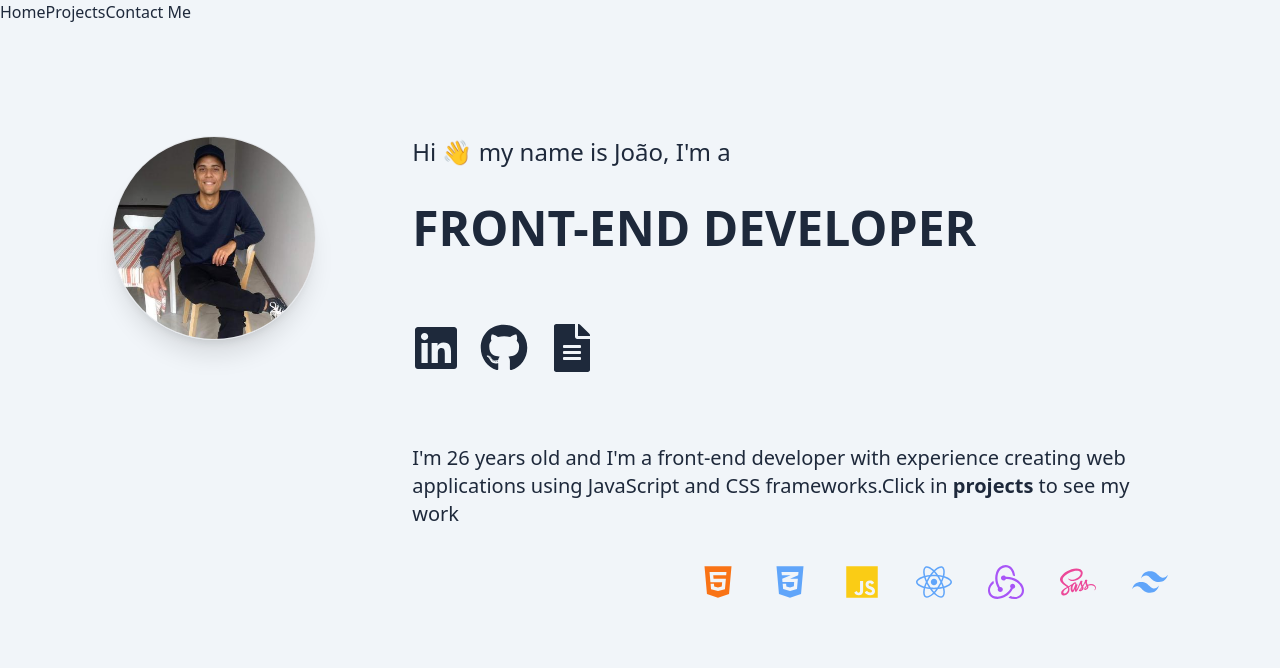
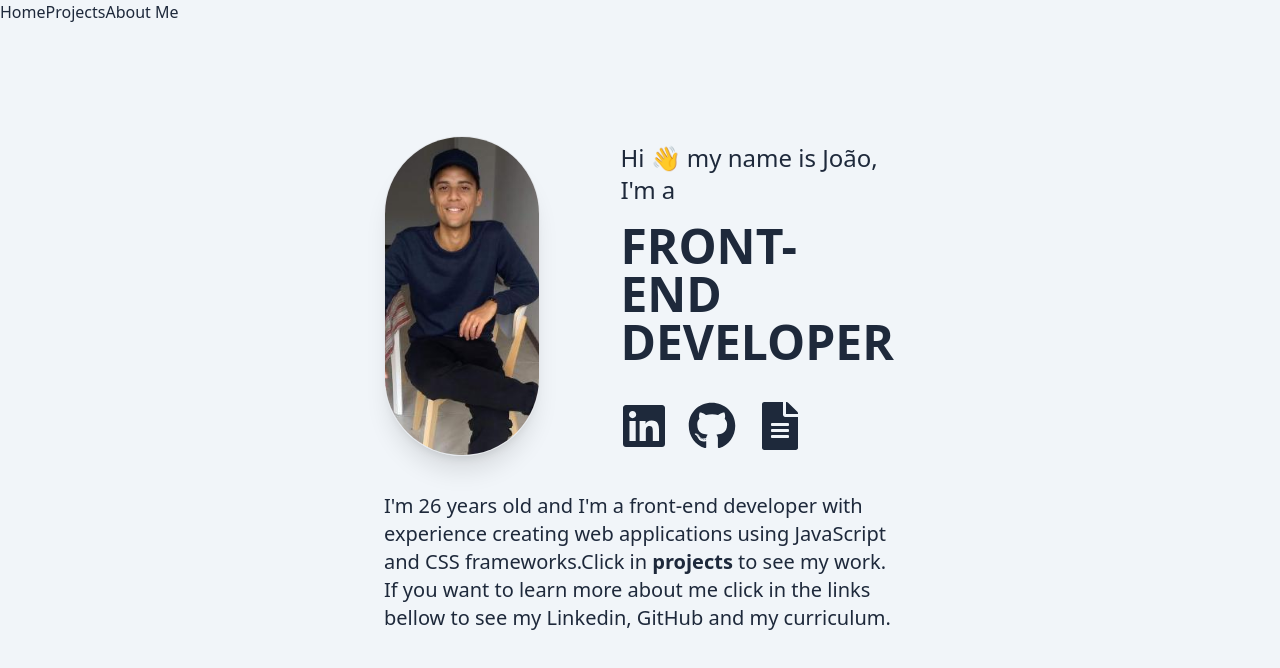
Before and after one commit to Jaoovit/portfolio, a React (Vite) app: page / in a window 1280 px wide. Shown: the top 668 px of the page. Built offline with nearby package versions, Linux system fonts and the light colour scheme.

Commit message:
set the image format in the homepage

```diff
--- a/src/components/Navbar.jsx
+++ b/src/components/Navbar.jsx
@@ -5,7 +5,7 @@ const Navbar = () => {
     <div>
       <Link to='/'>Home</Link>
       <Link to='/projects'>Projects</Link>
-      <Link to='/contact'>Contact Me</Link>
+      <Link to='/about'>About Me</Link>
     </div>
   )
 }
--- a/src/main.jsx
+++ b/src/main.jsx
@@ -10,7 +10,7 @@ import './index.css'
 import App from './App'
 import Home from './pages/Home'
 import Projects from './pages/Projects'
-import Contact from './pages/Contact'
+import About from './pages/About'
 
 ReactDOM.createRoot(document.getElementById('root')).render(
   <React.StrictMode>
@@ -19,7 +19,7 @@ ReactDOM.createRoot(document.getElementById('root')).render(
         <Route element={<App />}>
           <Route path='/' element={<Home />}></Route>
           <Route path='/projects' element={<Projects />}></Route>
-          <Route path='/contact' element={<Contact />}></Route>
+          <Route path='/about' element={<About />}></Route>
         </Route>
       </Routes>
     </BrowserRouter>
--- /dev/null
+++ b/src/pages/About.jsx
@@ -0,0 +1,29 @@
+import { FaHtml5,
+         FaCss3Alt,
+         FaReact,
+         FaSass } from "react-icons/fa";
+
+import { IoLogoJavascript } from "react-icons/io5";
+import { RiTailwindCssFill } from "react-icons/ri";
+import { SiRedux } from "react-icons/si";
+
+const About = () => {
+  return (
+    <div>
+      <div>
+          <img className="object-cover border rounded-full shadow-xl" src="src/assets/profile.jpeg" alt="image description"/>
+      </div>
+      <div className="flex text-4xl gap-9 justify-end">
+          <FaHtml5 className="text-orange-500"/>
+          <FaCss3Alt className="text-blue-400"/>
+          <IoLogoJavascript className="text-yellow-400"/>
+          <FaReact className="text-blue-400"/>
+          <SiRedux className="text-purple-500"/>
+          <FaSass className="text-pink-500"/>
+          <RiTailwindCssFill className="text-blue-400"/>
+      </div>
+    </div>
+  )
+}
+
+export default About
--- a/src/pages/Contact.jsx
+++ /dev/null
@@ -1,9 +0,0 @@
-const Contact = () => {
-  return (
-    <div>
-
-    </div>
-  )
-}
-
-export default Contact
--- a/src/pages/Home.jsx
+++ b/src/pages/Home.jsx
@@ -1,43 +1,36 @@
 import { FaGithub,
          FaLinkedin,
          FaFileAlt,
-         FaHtml5,
-         FaCss3Alt,
-         FaReact,
-         FaSass } from "react-icons/fa";
+         } from "react-icons/fa";
 
-import { IoLogoJavascript } from "react-icons/io5";
-import { RiTailwindCssFill } from "react-icons/ri";
-import { SiRedux } from "react-icons/si";
+
 import { Link } from "react-router-dom";
 
 const Home = () => {
   return (
     <div>
-        <div className="flex flex-col items-center px-28 py-28 gap-20">
-            <div className="flex flex-col items-center justify-center xl:flex-row xl:items-start gap-24" >
+        <div className="flex flex-col items-center px-28 py-9 gap-20 sm:py-28 sm:px-96">
+            <div className="flex flex-col items-center justify-center xl:flex-row xl:items-start xl:gap-24" >
                 <div>
-                    <img className="object-cover border rounded-full shadow-xl" src="src/assets/profile.jpeg" alt="image description"/>
+
+                    <div className="flex items-center xl:gap-20">
+                        <div>
+                            <img className="w-80 h-80 object-cover border rounded-full shadow-xl hidden sm:block" src="src/assets/profile.jpeg" alt="image description"/>
                         </div>
-                <div className="flex flex-col gap-9">
+                        <div>
                             <h3 className="text-2xl">Hi &#128075; my name is João, I&apos;m a</h3>
-                    <h1 className="text-5xl font-bold">FRONT-END DEVELOPER</h1>
+                            <h1 className="text-5xl font-bold pt-4">FRONT-END DEVELOPER</h1>
                             <div className="flex gap-5 text-5xl pt-9">
                                 <a href="https://linkedin.com/in/joão-vitor-oliveira-205498198"><FaLinkedin className="transition hover:-translate-y-2 duration-300" /></a>
                                 <a href="https://github.com/Jaoovit"><FaGithub className="transition hover:-translate-y-2 duration-300" /></a>
                                 <a href=""><FaFileAlt className="transition hover:-translate-y-2 duration-300" /></a>
                             </div>
+                        </div>
+                    </div>
+
                     <div className="text-xl pt-9">
-                        <p>I&apos;m 26 years old and I&apos;m a front-end developer with experience creating web applications using JavaScript and CSS frameworks.Click in <Link to="/projects" className="hover:text-amber-400 duration-300"><b>projects</b></Link> to see my work</p>
-                    </div>
-                    <div className="flex text-4xl gap-9 justify-end">
-                        <FaHtml5 className="text-orange-500"/>
-                        <FaCss3Alt className="text-blue-400"/>
-                        <IoLogoJavascript className="text-yellow-400"/>
-                        <FaReact className="text-blue-400"/>
-                        <SiRedux className="text-purple-500"/>
-                        <FaSass className="text-pink-500"/>
-                        <RiTailwindCssFill className="text-blue-400"/>
+                        <div>I&apos;m 26 years old and I&apos;m a front-end developer with experience creating web applications using JavaScript and CSS frameworks.Click in <Link to="/projects" className="hover:text-amber-400 duration-300"><b>projects</b></Link> to see my work.
+                        If you want to learn more about me click in the links bellow to see my Linkedin, GitHub and my curriculum.</div>
                     </div>
                 </div>
             </div>
```
Lines whose indentation alone changed are shown as unchanged.
